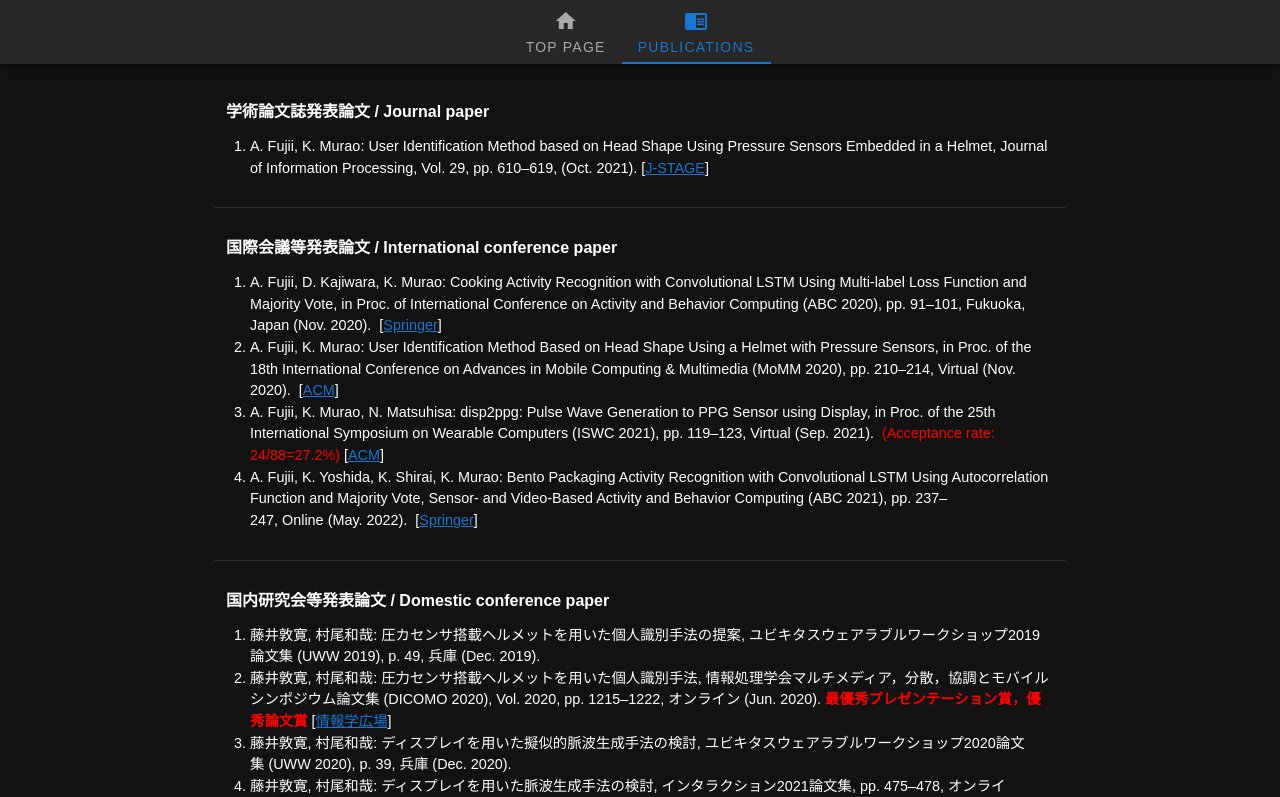
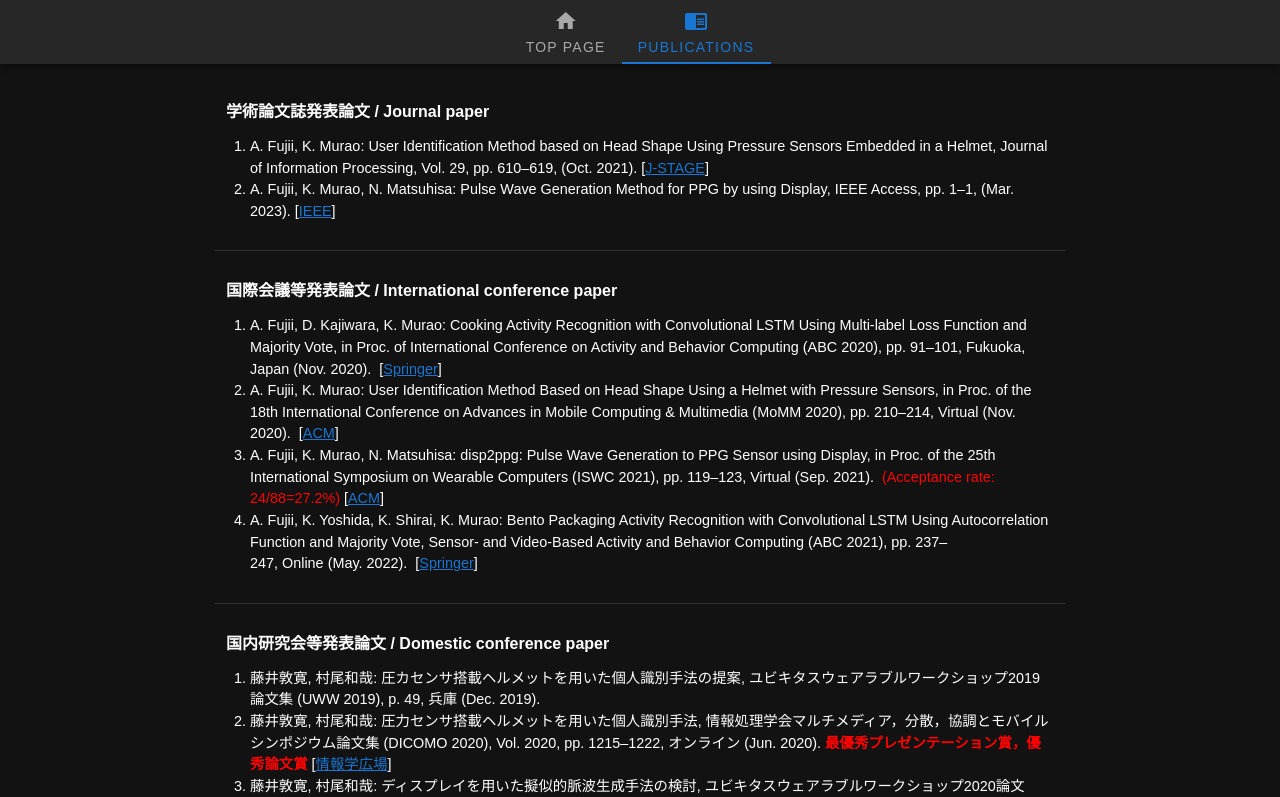
Before and after one commit to a2h1r0/personal-page, a Nuxt app: page /publications in a window 1280 px wide. Shown: the top 797 px of the page. Built offline with nearby package versions, Linux system fonts and the light colour scheme.

Commit message:
脈波論文の追加

```diff
--- a/pages/publications.vue
+++ b/pages/publications.vue
@@ -158,6 +158,20 @@ export default Vue.extend({
             date: '2021-10-15',
             publisher: 'J-STAGE',
             url: 'https://doi.org/10.2197/ipsjjip.29.610',
+          },
+
+          {
+            authors: ['A. Fujii', 'K. Murao', 'N. Matsuhisa'],
+            title: 'Pulse Wave Generation Method for PPG by using Display',
+            journal: 'IEEE Access',
+            volume: null,
+            number: null,
+            issue: null,
+            pageFrom: 1,
+            pageTo: 1,
+            date: '2023-03-24',
+            publisher: 'IEEE',
+            url: 'https://doi.org/10.1109/ACCESS.2023.3260862',
           },
         ],
         internationalConferencePaper: [
```
